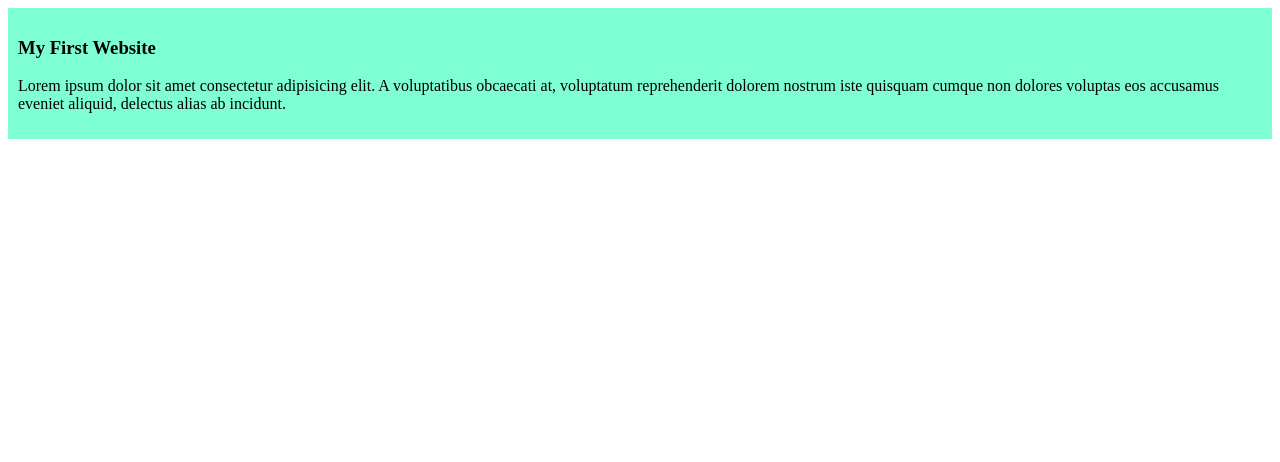
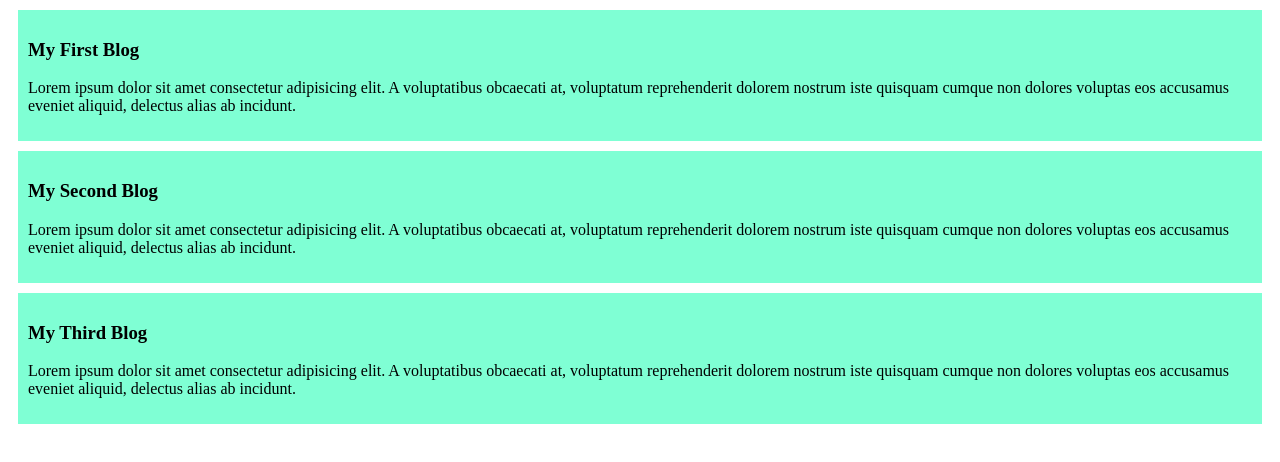
Before and after one commit to mehrabrahat/my-simple-website, a plain HTML site: page index.html in a window 1280 px wide. Drawn offline with Linux system fonts and the light colour scheme.

Commit message:
added the second third blogd

```diff
--- a/index.html
+++ b/index.html
@@ -9,7 +9,19 @@
 <body>
     <div>
 
-        <h3>My First Website</h3>
+        <h3>My First Blog</h3>
+
+        <p>Lorem ipsum dolor sit amet consectetur adipisicing elit. A voluptatibus obcaecati at, voluptatum reprehenderit dolorem nostrum iste quisquam cumque non dolores voluptas eos accusamus eveniet aliquid, delectus alias ab incidunt.</p>
+    </div>
+    <div>
+
+       <h3>My Second Blog</h3>
+
+        <p>Lorem ipsum dolor sit amet consectetur adipisicing elit. A voluptatibus obcaecati at, voluptatum reprehenderit dolorem nostrum iste quisquam cumque non dolores voluptas eos accusamus eveniet aliquid, delectus alias ab incidunt.</p>
+    </div>
+    <div>
+
+        <h3>My Third Blog</h3>
 
         <p>Lorem ipsum dolor sit amet consectetur adipisicing elit. A voluptatibus obcaecati at, voluptatum reprehenderit dolorem nostrum iste quisquam cumque non dolores voluptas eos accusamus eveniet aliquid, delectus alias ab incidunt.</p>
     </div>
--- a/styles/blog.css
+++ b/styles/blog.css
@@ -1,4 +1,5 @@
 div{
     background-color: aquamarine;
     padding: 10px;
+    margin: 10px;
 }
```
